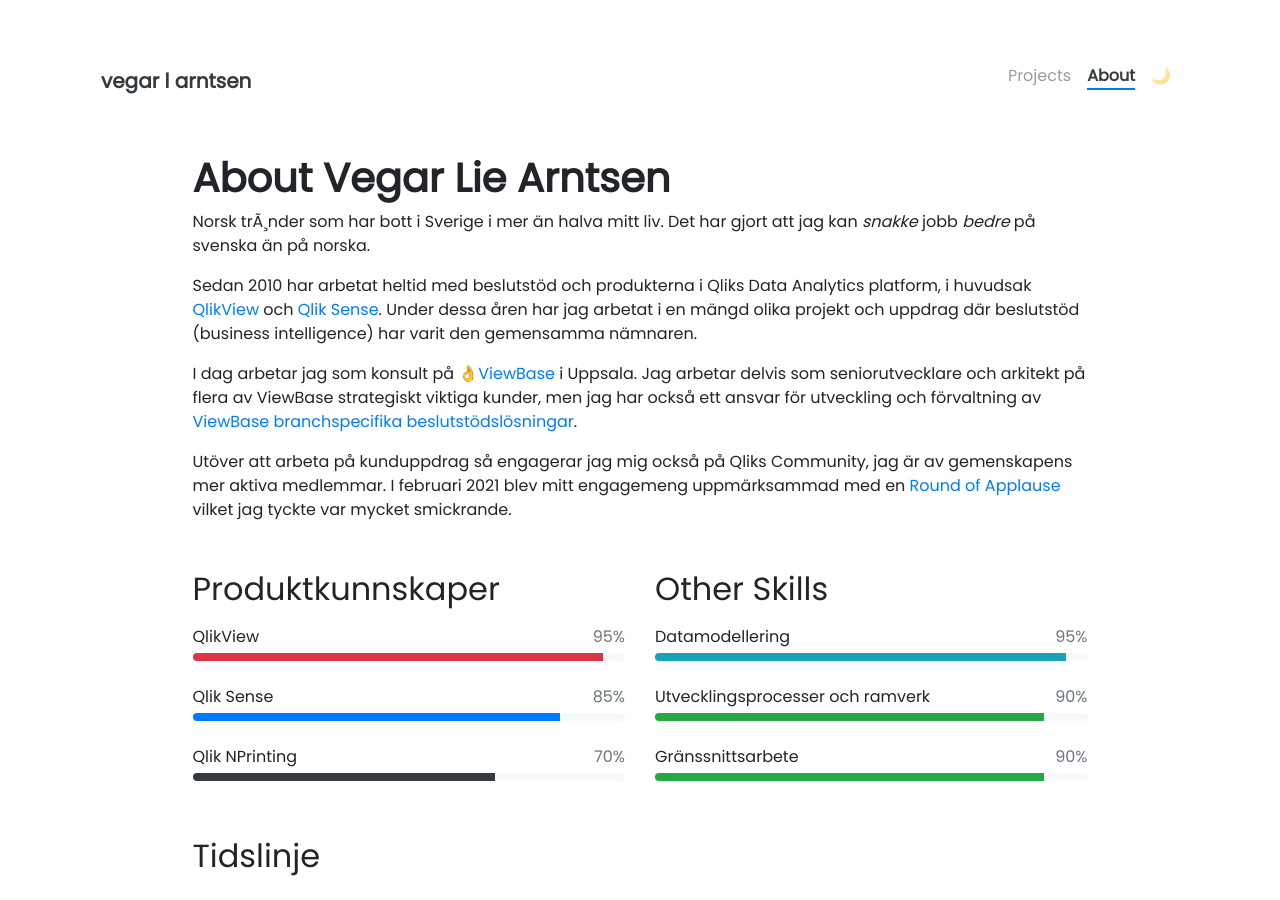
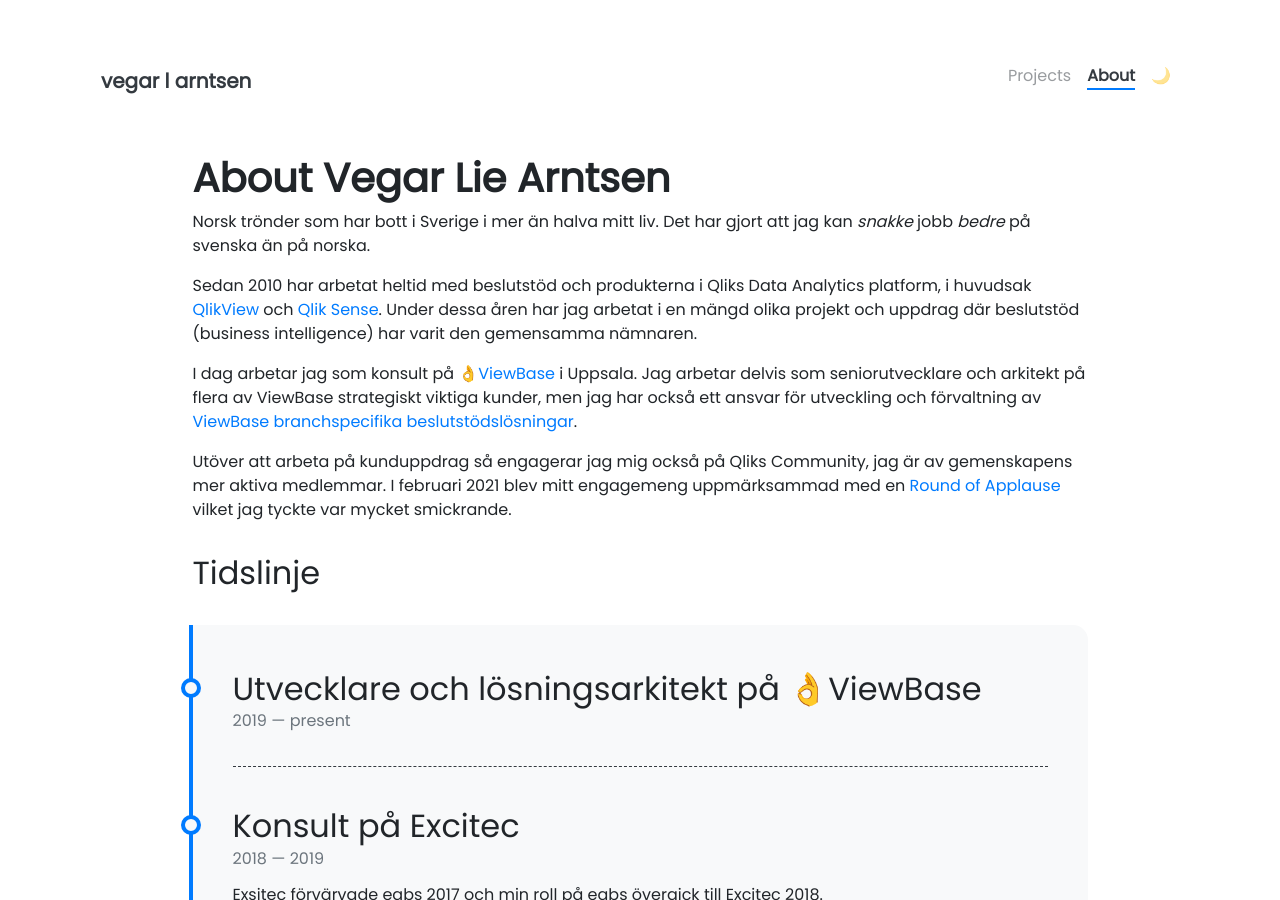
Before and after one commit to veglar/veglar.github.io, a Jekyll site: the page built from pages/about.md, in a window 1280 px wide and 900 px high. Built offline with Jekyll 4.4.1, drawn with Linux system fonts in a browser that asks for light colours; nearby versions of some CDN libraries; emoji names are drawn with the system emoji font.

Commit message:
borttag av skills

```diff
--- a/pages/about.md
+++ b/pages/about.md
@@ -8,7 +8,7 @@ weight: 3
 
 # **About {{ site.author.name }}**
 
-Norsk trÃ¸nder som har bott i Sverige i mer än halva mitt liv. Det har gjort att jag kan _snakke_ jobb _bedre_ på svenska än på norska.
+Norsk trönder som har bott i Sverige i mer än halva mitt liv. Det har gjort att jag kan _snakke_ jobb _bedre_ på svenska än på norska.
 
 Sedan 2010 har arbetat heltid med beslutstöd och produkterna i Qliks Data Analytics platform, i huvudsak [QlikView](https://www.qlik.com/us/products/qlikview) och [Qlik Sense](https://www.qlik.com/us/products/qlik-sense). Under dessa åren har jag arbetat i en mängd olika projekt och uppdrag där beslutstöd (business intelligence) har varit den gemensamma nämnaren.
 
@@ -17,11 +17,6 @@ I dag arbetar jag som konsult på :ok_hand:[ViewBase](http://viewbase.se) i Upps
 Utöver att arbeta på kunduppdrag så engagerar jag mig också på Qliks Community, jag är av gemenskapens mer aktiva medlemmar. I februari 2021 blev mitt engagemeng uppmärksammad med en [Round of Applause](https://community.qlik.com/t5/Community-Corner/Round-of-Applause-February-2021/m-p/1781014/highlight/true#M12238) vilket jag tyckte var mycket smickrande.
 
 
-<div class="row">
-{% include about/skills.html title="Produktkunnskaper" source=site.data.qlik-skills %}
-{% include about/skills.html title="Other Skills" source=site.data.other-skills %}
-</div>
-
 ## Tidslinje
 <div class="row">
 {% include about/timeline.html %}
```
